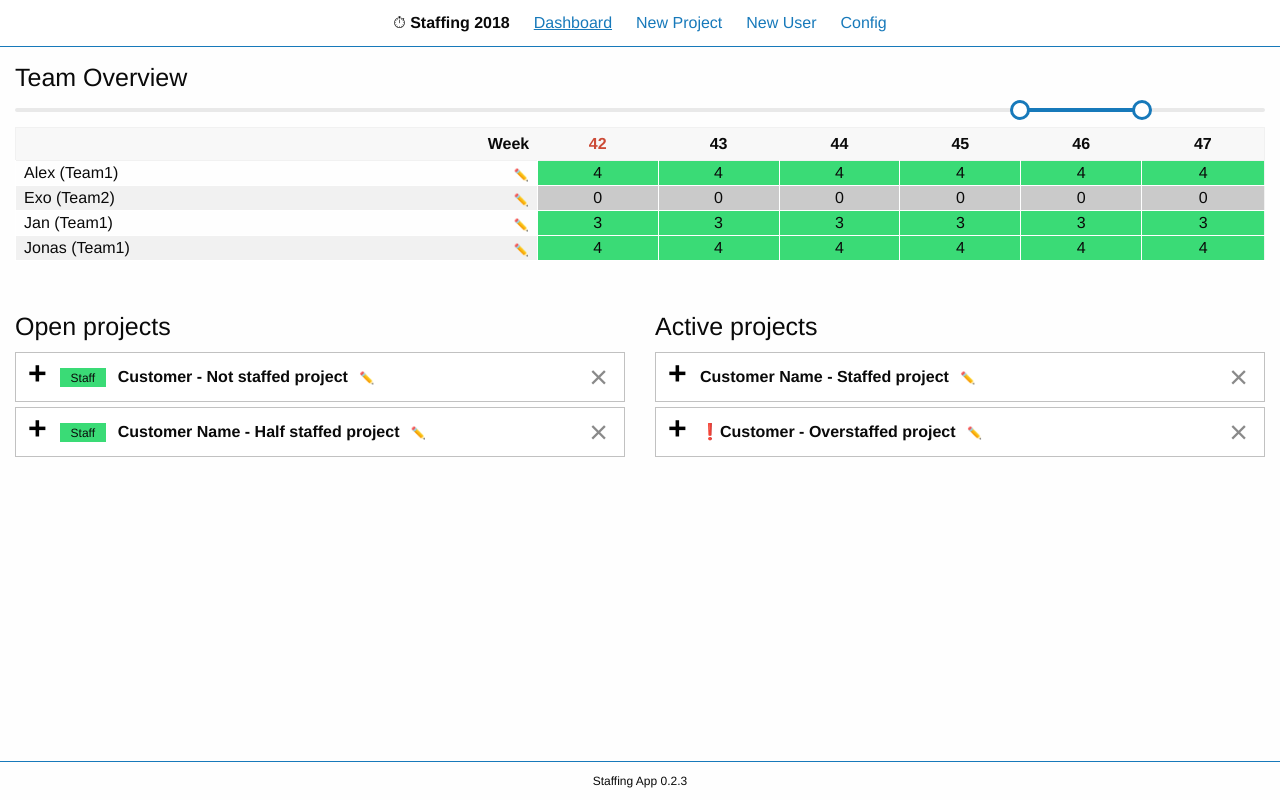
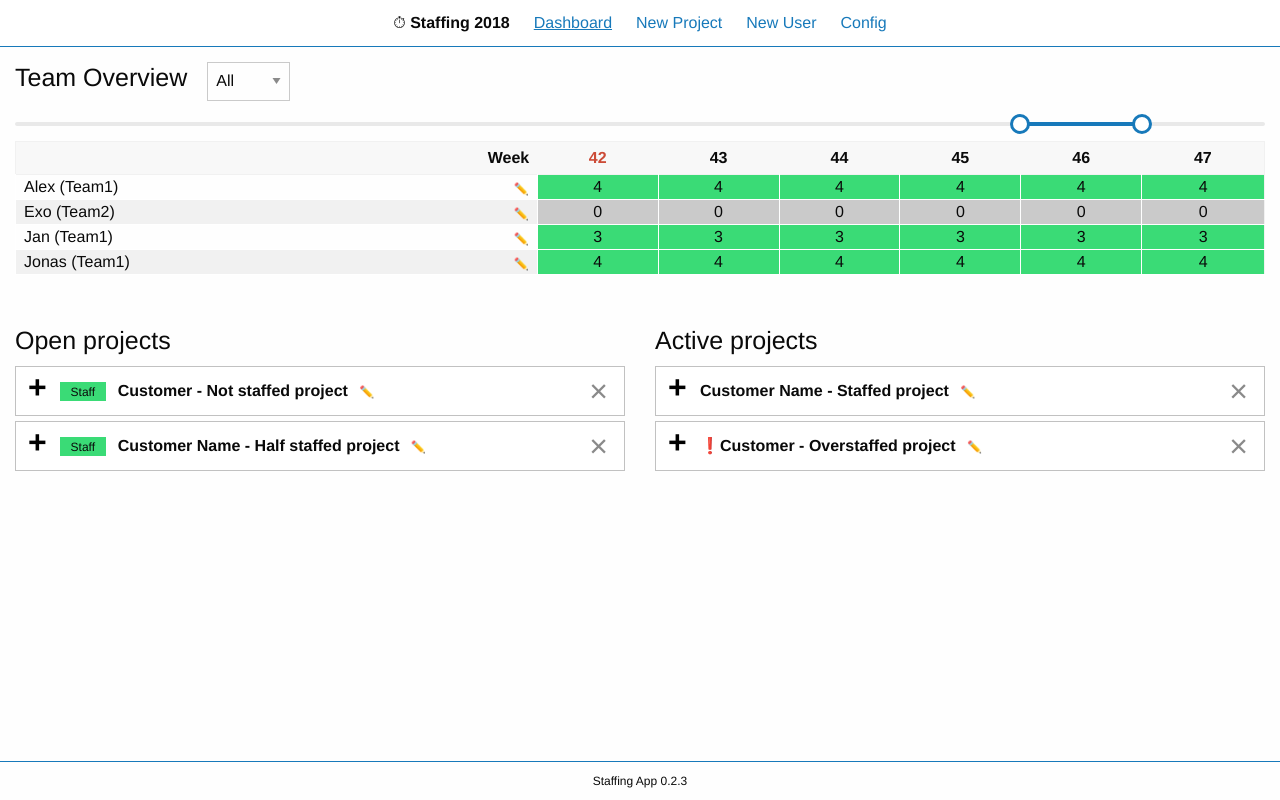
Before and after one commit to hummelch/staffing, a React (Create React App) app: page /#/ in a window 1280 px wide. Built offline with nearby package versions, Linux system fonts and the light colour scheme; data requests are answered from the project's data file.

Commit message:
extend dashboard with team filter

```diff
--- a/src/components/dashboard/Dashboard.jsx
+++ b/src/components/dashboard/Dashboard.jsx
@@ -1,16 +1,53 @@
 import React, { Component } from 'react';
 import Workload from '../workload/Workload';
 import Projects from '../projects/Projects';
+import {connect} from "react-redux";
+import './dashboard.css';
+
+const mapStateToProps = state => {
+  const teams = [];
+
+  state.data.users.forEach(element => {
+    if(element.team && teams.indexOf(element.team) === -1) {
+      teams.push(element.team);
+    }
+  });
+
+  teams.sort();
+  return {teams};
+};
 
 class Dashboard extends Component {
+  constructor(props) {
+    super(props);
+
+    this.handleChange = this.handleChange.bind(this);
+    this.state = {
+      team: ''
+    };
+  }
+
+  handleChange(e) {
+    e.preventDefault();
+    this.setState({
+      team: e.target.value
+    });
+  }
+
   render() {
+    const teamOptions = this.props.teams.map((team, idx) => <option key={idx} value={team}>{team}</option>);
+    teamOptions.unshift(<option key="-1" value="">All</option>);
+
     return (
       <div className="dashboard">
 
         <div className="grid-x grid-padding-x">
           <div className="cell">
-            <h4>Team Overview</h4>
-            <Workload />
+            <h4 className="dashboard__workloadHeadline">Team Overview</h4>
+            <select onChange={this.handleChange} className="dashboard__teamSelect">
+              {teamOptions}
+            </select>
+            <Workload team={this.state.team} />
           </div>
         </div>
 
@@ -29,4 +66,4 @@ class Dashboard extends Component {
   }
 }
 
-export default Dashboard;
+export default connect(mapStateToProps)(Dashboard);
```
